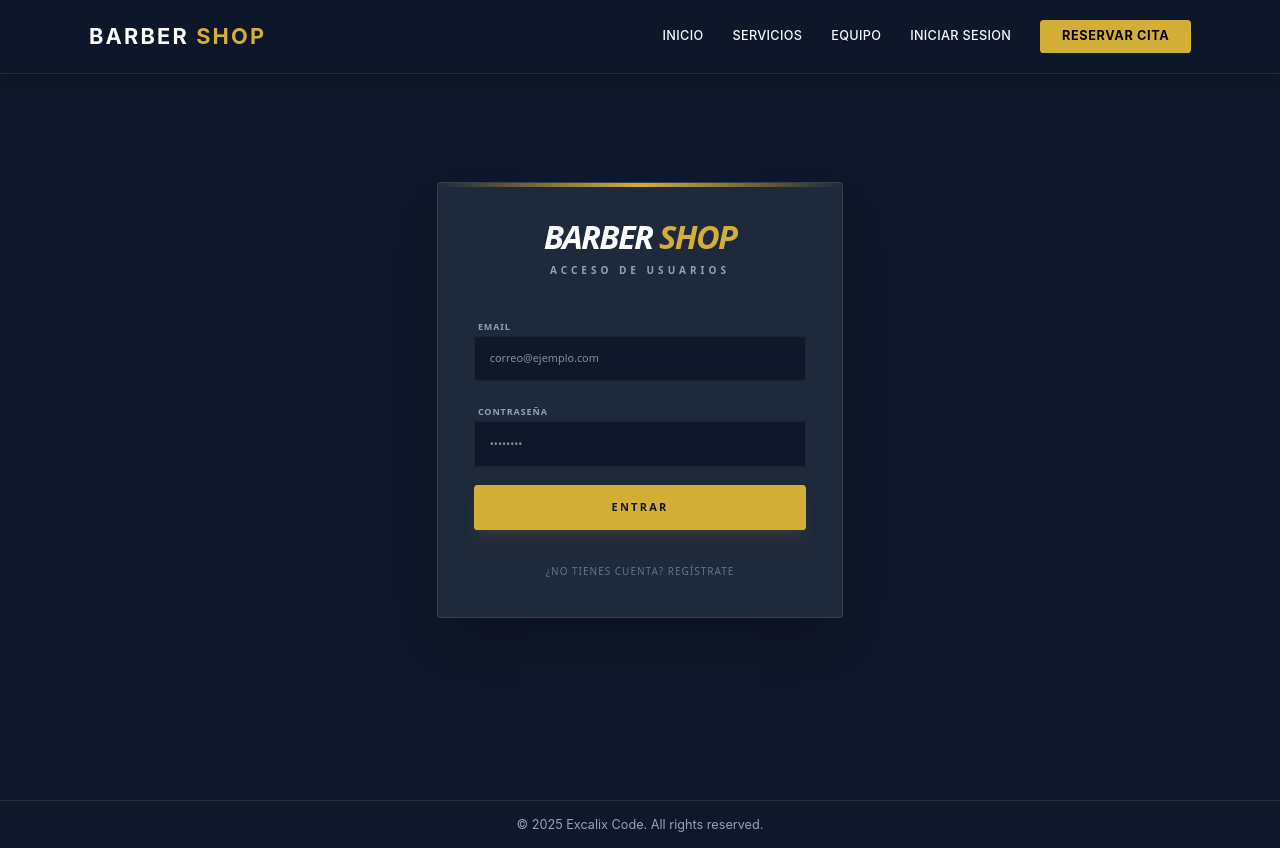
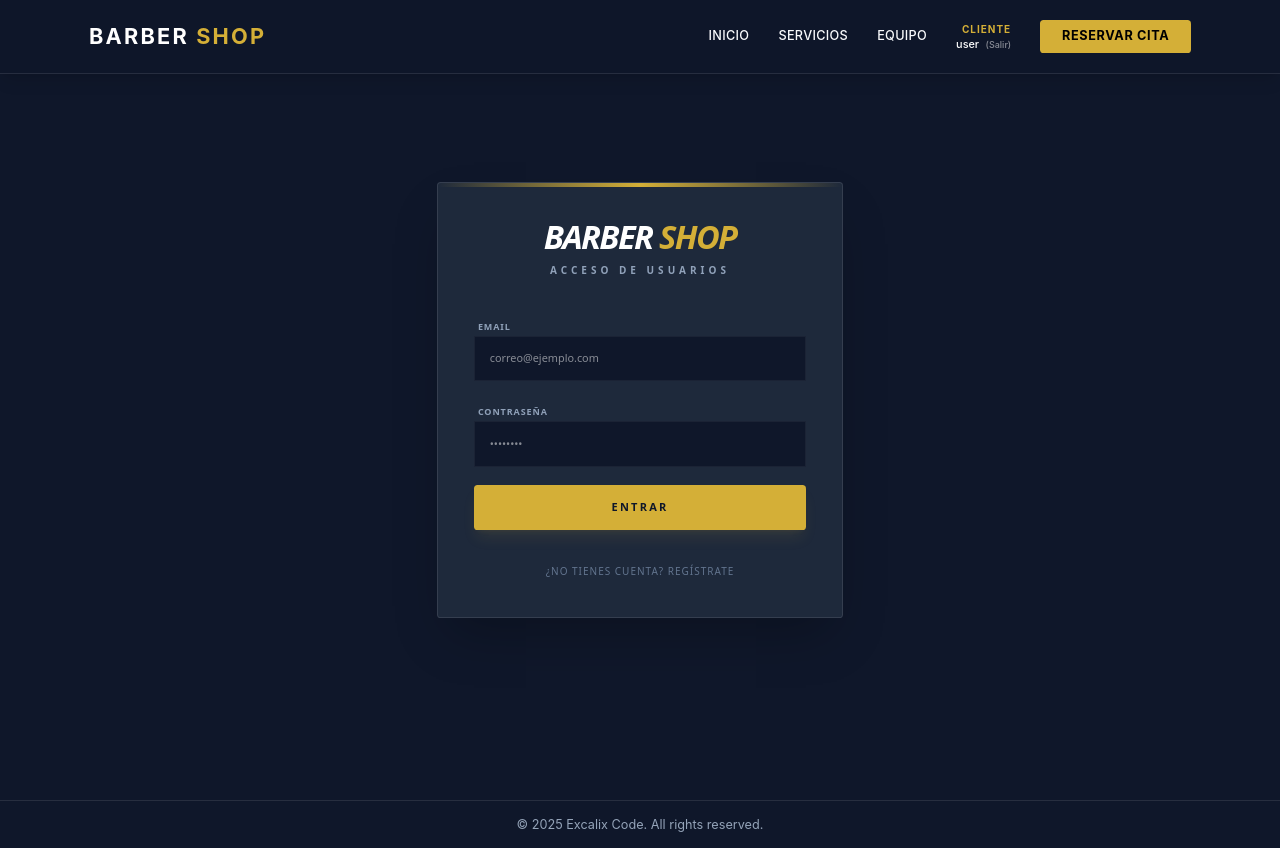
Before and after one commit to LuisZambranos/barberia-app, a React (Vite) app: page /login in a window 1280 px wide. Built offline with nearby package versions, Linux system fonts and the light colour scheme; no server answers; the database is empty; sample sign-in values are in the browser's storage.

Commit message:
login listo

```diff
--- a/src/App.tsx
+++ b/src/App.tsx
@@ -1,4 +1,6 @@
 import { BrowserRouter, Routes, Route } from "react-router-dom";
+import { AuthProvider } from "./context/AuthContext";
+import ProtectedRoute from "./components/ProtectedRoute";
 import Layout from "./components/Layout";
 import Home from "./pages/Home";
 import Booking from "./pages/Booking";
@@ -6,19 +8,32 @@ import Login from "./pages/Login";
 
 function App() {
   return (
+    <AuthProvider>
       <BrowserRouter>
         <Routes>
-          <Route path="/" element={<Layout />}>
-            <Route index element={<Home />}/>
-            {/* 1.book */}
-            <Route path="book" element={<Booking />}/>
 
-            {/* 2.login */}
-            <Route path="login" element={<Login />}/>
+          {/* Al poner Login dentro de Layout, heredará el NavBar y Footer */}
+          <Route element={<Layout />}>
+
+             {/* Rutas Públicas / Generales */}
+             <Route path="/" element={<Home />}/>
+             <Route path="login" element={<Login />}/>
+
+             {/* Rutas Protegidas (Solo usuarios logueados pueden reservar) */}
+             <Route element={<ProtectedRoute allowedRoles={['client', 'admin', 'barber']} />}>
+                <Route path="book" element={<Booking />}/>
+             </Route>
 
           </Route>
+
+          {/* Ejemplo Ruta Admin (Esta puede ir sin layout o con layout diferente si prefieres) */}
+          <Route element={<ProtectedRoute allowedRoles={['admin']} />}>
+             <Route path="/admin" element={<div>Panel Admin</div>} />
+          </Route>
+
         </Routes>
       </BrowserRouter>
+    </AuthProvider>
   )
 }
 
--- a/src/components/NavBar.tsx
+++ b/src/components/NavBar.tsx
@@ -1,8 +1,20 @@
 import { useState } from 'react';
 import { Link } from 'react-router-dom';
+import { useAuth } from "../context/AuthContext";
+import { signOut } from "firebase/auth";
+import { auth } from "../firebase/config";
+import { useNavigate } from "react-router-dom";
 
 const Navbar = () => {
   const [isOpen, setIsOpen] = useState(false); // Estado para menú móvil
+
+  const { user, role } = useAuth();
+  const navigate = useNavigate();
+
+  const handleLogout = async () => {
+    await signOut(auth);
+    navigate("/");
+  };
 
   return (
     <header className="fixed top-0 left-0 w-full z-50 bg-bg-main/95 backdrop-blur-sm border-b border-white/10 shadow-lg">
@@ -21,7 +33,34 @@ const Navbar = () => {
             <Link to="/" className="text-txt-main hover:text-gold transition-colors text-sm uppercase tracking-wide font-medium">Inicio</Link>
             <a href="#servicios" className="text-txt-main hover:text-gold transition-colors text-sm uppercase tracking-wide font-medium">Servicios</a>
             <a href="#barberos" className="text-txt-main hover:text-gold transition-colors text-sm uppercase tracking-wide font-medium">Equipo</a>
-            <Link to="/login" className="text-txt-main hover:text-gold transition-colors text-sm uppercase tracking-wide font-medium">Iniciar Sesion</Link>
+            {/* REEMPLAZAR EL LINK DE LOGIN POR ESTO: */}
+            {user ? (
+              <button
+                onClick={handleLogout}
+                className="flex flex-col items-end text-right group cursor-pointer"
+              >
+                {/* CORRECCIÓN: Usamos '&&' en vez de 'if' */}
+                {role === 'client' && (
+                  <span className="text-[#D4AF37] text-[10px] font-bold uppercase tracking-widest group-hover:text-white transition-colors">
+                    Cliente
+                  </span>
+                )}
+
+                {/* OPCIONAL: Si quieres que también salga cuando es Admin, usa esto en su lugar:
+                <span className="text-[#D4AF37] text-[10px] font-bold uppercase tracking-widest group-hover:text-white transition-colors">
+                  {role === 'client' ? 'Cliente' : role}
+                </span>
+                */}
+
+                <span className="text-white text-xs font-medium group-hover:text-red-400 transition-colors">
+                  {user.email?.split('@')[0]} <span className="text-[9px] opacity-50 ml-1">(Salir)</span>
+                </span>
+              </button>
+            ) : (
+              <Link to="/login" className="text-txt-main hover:text-gold transition-colors text-sm uppercase tracking-wide font-medium">
+                Iniciar Sesion
+              </Link>
+            )}
 
             {/* CTA PRINCIPAL */}
             <Link
@@ -64,6 +103,13 @@ const Navbar = () => {
             <Link to="/book" className="mt-4 w-full text-center bg-gold text-black px-4 py-3 rounded-sm font-bold" onClick={() => setIsOpen(false)}>
               RESERVAR AHORA
             </Link>
+            {user ? (
+              <button onClick={() => { handleLogout(); setIsOpen(false); }} className="text-red-400 text-xs uppercase font-bold mt-4 border-t border-white/10 pt-4 w-full text-center">
+                Cerrar Sesión ({user.email?.split('@')[0]})
+              </button>
+            ) : (
+                <Link to="/login" className="text-txt-main hover:text-gold block px-3 py-2 text-base font-medium" onClick={() => setIsOpen(false)}>INICIAR SESION</Link>
+            )}
           </div>
         </div>
       )}
--- /dev/null
+++ b/src/components/ProtectedRoute.tsx
@@ -0,0 +1,25 @@
+import { Navigate, Outlet } from "react-router-dom";
+import { useAuth } from "../context/AuthContext";
+
+interface Props {
+  allowedRoles?: ("client" | "barber" | "admin")[];
+}
+
+const ProtectedRoute = ({ allowedRoles }: Props) => {
+  const { user, role, loading } = useAuth();
+
+  if (loading) return <div className="min-h-screen bg-[#0f172a] flex items-center justify-center text-[#D4AF37]">Cargando...</div>;
+
+  if (!user) {
+    return <Navigate to="/login" replace />;
+  }
+
+  if (allowedRoles && role && !allowedRoles.includes(role)) {
+    // Si tiene usuario pero no el rol adecuado, lo mandamos al home
+    return <Navigate to="/" replace />;
+  }
+
+  return <Outlet />;
+};
+
+export default ProtectedRoute;
--- /dev/null
+++ b/src/context/AuthContext.tsx
@@ -0,0 +1,53 @@
+import { createContext, useContext, useEffect, useState } from "react";
+import type { ReactNode } from "react";
+import { onAuthStateChanged } from "firebase/auth";
+import type { User } from "firebase/auth";
+import { doc, getDoc } from "firebase/firestore";
+import { auth, db } from "../firebase/config";
+
+interface AuthContextType {
+  user: User | null;
+  role: "client" | "barber" | "admin" | null;
+  loading: boolean;
+}
+
+const AuthContext = createContext<AuthContextType>({ user: null, role: null, loading: true });
+
+export const useAuth = () => useContext(AuthContext);
+
+export function AuthProvider({ children }: { children: ReactNode }) {
+  const [user, setUser] = useState<User | null>(null);
+  const [role, setRole] = useState<"client" | "barber" | "admin" | null>(null);
+  const [loading, setLoading] = useState(true);
+
+  useEffect(() => {
+    const unsubscribe = onAuthStateChanged(auth, async (currentUser) => {
+      setLoading(true);
+      if (currentUser) {
+        setUser(currentUser);
+        try {
+          const userDoc = await getDoc(doc(db, "users", currentUser.uid));
+          if (userDoc.exists()) {
+            setRole(userDoc.data().rol);
+          } else {
+            setRole("client");
+          }
+        } catch (error) {
+          setRole(null);
+        }
+      } else {
+        setUser(null);
+        setRole(null);
+      }
+      setLoading(false);
+    });
+
+    return () => unsubscribe();
+  }, []);
+
+  return (
+    <AuthContext.Provider value={{ user, role, loading }}>
+      {!loading && children}
+    </AuthContext.Provider>
+  );
+}
--- a/src/pages/Login.tsx
+++ b/src/pages/Login.tsx
@@ -17,57 +17,79 @@ const Login = () => {
     setError("");
     setIsLoading(true);
 
+    console.log("Login: Inicio de proceso submit.");
+    console.log(`Login: Modo = ${isRegistering ? "REGISTRO" : "LOGIN"}`);
+    console.log("Login: Email ingresado:", email);
+
     try {
       if (isRegistering) {
-        // --- REGISTRO ---
+        // --- PROCESO DE REGISTRO ---
+        console.log("Login: Intentando crear usuario en Firebase Auth...");
         const userCredential = await createUserWithEmailAndPassword(auth, email, password);
         const user = userCredential.user;
+        console.log("Login: Usuario creado en Auth con éxito. UID:", user.uid);
 
-        // Guardamos en la colección 'users'
-        await setDoc(doc(db, "user", user.uid), {
+        console.log("Login: Guardando datos en Firestore colección 'users'...");
+        await setDoc(doc(db, "users", user.uid), {
           uid: user.uid,
           email: user.email,
-          rol: "client", // Rol por defecto
+          rol: "client",
           createdAt: new Date().toISOString()
         });
+        console.log("Login: Documento guardado en Firestore correctamente.");
 
+        console.log("Login: Redirigiendo al Home...");
         navigate("/");
       } else {
-        // --- INICIO SESIÓN ---
+        // --- PROCESO DE LOGIN ---
+        console.log("Login: Intentando loguear con Firebase Auth...");
         const userCredential = await signInWithEmailAndPassword(auth, email, password);
         const user = userCredential.user;
+        console.log("Login: Auth exitoso. UID:", user.uid);
 
+        console.log(`Login: Buscando documento en 'users/${user.uid}' para verificar rol...`);
         const docRef = doc(db, "users", user.uid);
         const docSnap = await getDoc(docRef);
 
         if (docSnap.exists()) {
           const userData = docSnap.data();
+          console.log("Login: Documento encontrado. Datos:", userData);
+
           if (userData.rol === "admin") {
+            console.log("Login: Es admin. Redirigiendo a /admin");
             navigate("/admin");
           } else {
+            console.log("Login: Es cliente/barbero. Redirigiendo a /");
             navigate("/");
           }
         } else {
+          console.warn("Login: El usuario entró pero NO tiene ficha en base de datos. Redirigiendo a Home por defecto.");
           navigate("/");
         }
       }
     } catch (err: any) {
+      console.error("Login: ERROR CAPTURADO:", err);
+      console.error("Login: Código de error:", err.code);
+      console.error("Login: Mensaje:", err.message);
+
       let friendlyMessage = "Ocurrió un error. Inténtalo de nuevo.";
-      if (err.code === 'auth/user-not-found' || err.code === 'auth/wrong-password') {
+      if (err.code === 'auth/user-not-found' || err.code === 'auth/wrong-password' || err.code === 'auth/invalid-credential') {
         friendlyMessage = "Correo o contraseña incorrectos.";
       } else if (err.code === 'auth/email-already-in-use') {
         friendlyMessage = "Este correo ya está registrado.";
+      } else if (err.code === 'auth/network-request-failed') {
+        friendlyMessage = "Error de red. Verifica tu conexión.";
       }
       setError(friendlyMessage);
     } finally {
       setIsLoading(false);
+      console.log("Login: Proceso finalizado (loading false).");
     }
   };
 
   return (
     <div className="min-h-screen bg-[#0f172a] flex items-center justify-center p-4 font-sans">
       <div className="w-full max-w-md bg-[#1e293b] border border-white/10 p-10 rounded-sm shadow-2xl relative overflow-hidden">
-        {/* Línea dorada decorativa */}
         <div className="absolute top-0 left-0 w-full h-1 bg-linear-to-r from-transparent via-[#D4AF37] to-transparent"></div>
 
         <div className="text-center mb-10">
```
